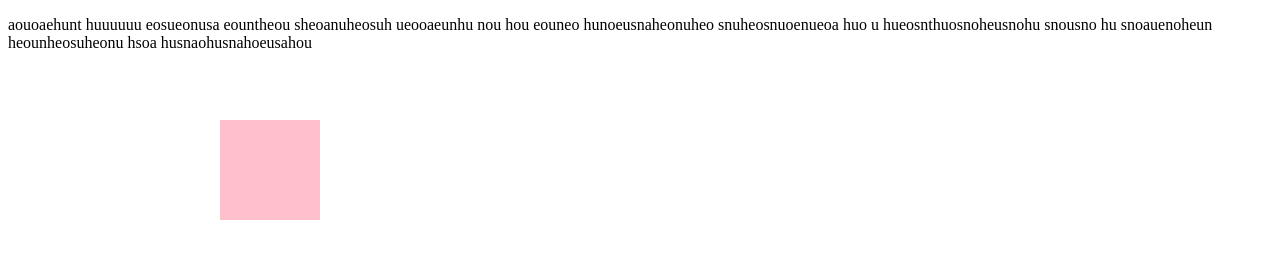
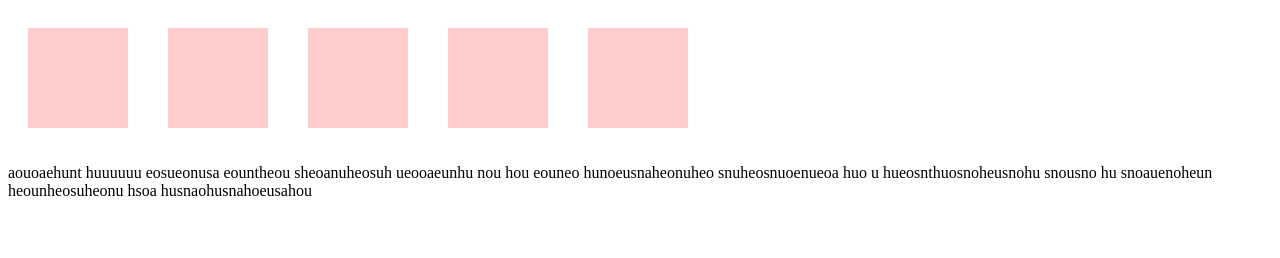
Before and after one commit to oren/bourbon, a plain HTML site: page index.html in a window 1280 px wide. Drawn offline with nearby package versions, Linux system fonts and the light colour scheme; files that its build step writes are made by us from their sources.

Commit message:
clearfix

```diff
--- a/css/3-layouts/home.sass
+++ b/css/3-layouts/home.sass
@@ -1,5 +1,8 @@
+.boxes
+  +clearfix
+
 .box
   +size(100px)
-  background: pink
+  background: tint(red, 80%)
   margin: 20px
-  +position(absolute, 100px auto auto 200px)
+  float: left
```
Also changed, not shown: 1 other file.
